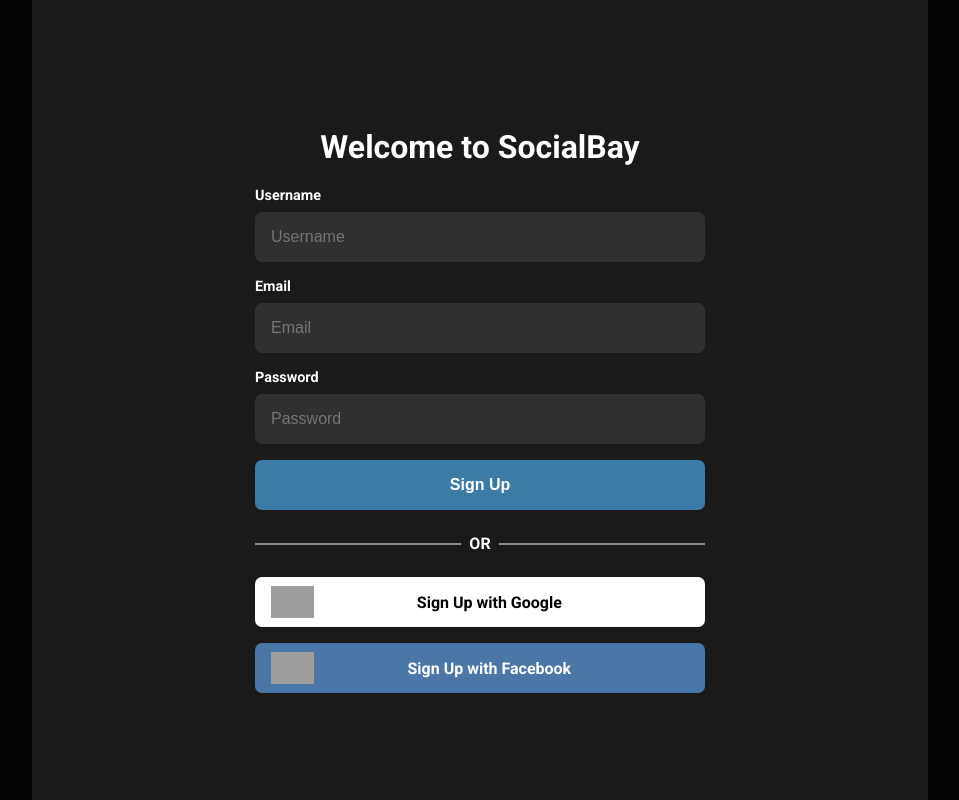
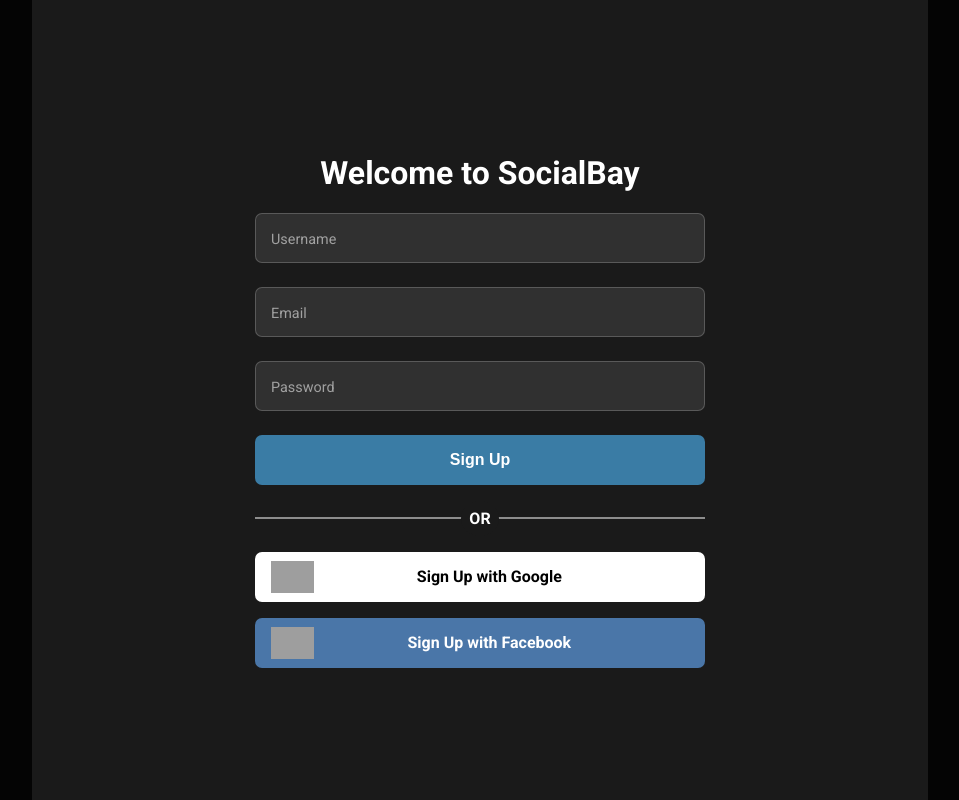
Before and after one commit to lxndrbukin/socialbay-client, a React (Vite) app: page /signup in a window 1280 px wide. Shown: the whole page, without its empty margins (160-1119 px from the left). Built offline with nearby package versions, Linux system fonts and the light colour scheme; grey boxes are pictures that could not be loaded.

Commit message:
Working on Auth input error handling with Redux. Add styling

```diff
--- a/src/assets/variables.scss
+++ b/src/assets/variables.scss
@@ -3,11 +3,14 @@
 $color-dark: #040404;
 $color-white: #ffffff;
 $color-grey: #ebebeb;
+$color-grey-2: #a1a1a1;
 $color-dark-grey: #1a1a1a;
 $color-dark-grey-2: #303030;
 $color-sky-blue: #3498db;
 $color-ocean-blue: #3a7ca5;
 $color-deep-cerulian: #0066cc;
+$color-error-red: #f88;
+$color-green: #4caf50;
 
 // SPACING
 $spacing-xs: 2px;
@@ -16,6 +19,7 @@
 $spacing-lg: 16px;
 $spacing-xl: 32px;
 $max-width: 1100px;
+$max-width: 1100px;
 
 // STYLING
 $box-shadow: rgba(0, 0, 0, 0.1) 0px 4px 6px -1px,
--- a/src/components/Auth/Auth.tsx
+++ b/src/components/Auth/Auth.tsx
@@ -1,13 +1,20 @@
 import './assets/styles.scss';
-import { useState } from 'react';
+import { useState, FormEvent, ChangeEvent, FocusEvent } from 'react';
+import { useDispatch, useSelector } from 'react-redux';
+import { AppDispatch, handleAuthErrors, RootState } from '../../store';
 import { useLocation } from 'react-router-dom';
 import { AuthFormInputProps } from './types';
 import { inputFields } from './assets/formData';
 import AuthForm from './AuthForm';
 import AuthFormInput from './assets/reusable/AuthFormInput';
+import { SessionProps } from '../../store/slices/types';
 
 export default function Auth(): JSX.Element {
   const { pathname } = useLocation();
+  const dispatch = useDispatch<AppDispatch>();
+  const { errors } = useSelector(
+    (state: RootState): SessionProps => state.session
+  );
   const [formData, setFormData] = useState<{
     [key: string]: undefined | string;
   }>({
@@ -16,10 +23,8 @@
     password: undefined,
   });
 
-  const handleInputChange = (
-    event: React.ChangeEvent<HTMLInputElement>
-  ): void => {
-    const { name, value } = event.target;
+  const handleInputChange = (e: React.ChangeEvent<HTMLInputElement>): void => {
+    const { name, value } = e.target;
     setFormData({
       ...formData,
       [name]: value,
@@ -27,8 +32,16 @@
     console.log(formData);
   };
 
-  const handleSubmit = (event: React.FormEvent<HTMLFormElement>): void => {
-    event.preventDefault();
+  const handleInputSelect = (e: FocusEvent<HTMLInputElement>): void => {
+    dispatch(handleAuthErrors({ [e.target.name]: undefined }));
+  };
+
+  const handleInputUnselect = (e: FocusEvent<HTMLInputElement>): void => {
+    dispatch(handleAuthErrors({ [e.target.name]: 'Required' }));
+  };
+
+  const handleSubmit = (e: FormEvent<HTMLFormElement>): void => {
+    e.preventDefault();
     console.log('Submitted');
   };
 
@@ -41,6 +54,9 @@
         key={field.name}
         label={field.placeholder}
         onChange={handleInputChange}
+        onSelect={handleInputSelect}
+        onBlur={handleInputUnselect}
+        errormsg={errors?.[field.name]}
         {...field}
       />
     );
--- a/src/components/Auth/assets/reusable/AuthFormInput.tsx
+++ b/src/components/Auth/assets/reusable/AuthFormInput.tsx
@@ -4,12 +4,21 @@
   name,
   placeholder,
   label,
+  errormsg,
   ...props
 }: AuthFormInputProps): JSX.Element {
   return (
     <div className="auth_form_input">
-      <label>{label}</label>
-      <input {...props} name={name} placeholder={placeholder} />
+      <input
+        {...props}
+        name={name}
+        // placeholder={placeholder}
+        className={`input ${errormsg ? 'error' : ''}`}
+      />
+      <label className={`input_label ${errormsg ? 'error' : ''}`}>
+        {label}
+      </label>
+      <span className="auth_error">{errormsg}</span>
     </div>
   );
 }
--- a/src/components/Auth/assets/styles.scss
+++ b/src/components/Auth/assets/styles.scss
@@ -52,17 +52,27 @@
         display: flex;
         flex-direction: column;
         gap: 0.5rem;
+        position: relative;
 
-        label {
-          color: $color-white;
+        .input_label {
+          color: $color-grey-2;
           font-size: 0.9rem;
-          font-weight: bold;
+          position: absolute;
+          transform: translateY(18px) translateX($spacing-md);
+          left: 0.5rem;
+          transition: all 0.2s ease;
+          pointer-events: none;
+
+          &.error {
+            color: $color-error-red;
+          }
         }
 
-        input {
-          padding: $spacing-lg $spacing-lg;
+        .input {
+          padding: $spacing-lg 0 0 $spacing-lg;
           border-radius: $border-r7;
-          border: none;
+          border: 1px solid hsla(0, 0%, 100%, 0.2);
+          height: 50px;
           background-color: $color-dark-grey-2;
           color: $color-white;
           width: 100%;
@@ -72,6 +82,20 @@
           &:focus {
             outline: none;
           }
+
+          &:focus + .input_label {
+            outline: none;
+            transform: translateY(6px) translateX($spacing-sm) scale(0.9);
+          }
+
+          &.error {
+            border: 1px solid $color-error-red;
+          }
+        }
+
+        .auth_error {
+          color: $color-error-red;
+          font-size: 0.9rem;
         }
       }
 
--- a/src/store/index.ts
+++ b/src/store/index.ts
@@ -1,8 +1,13 @@
 import { configureStore } from '@reduxjs/toolkit';
+import session from './slices/session';
 
 export const store = configureStore({
-  reducer: {},
+  reducer: {
+    session,
+  },
 });
 
 export type RootState = ReturnType<typeof store.getState>;
 export type AppDispatch = typeof store.dispatch;
+
+export * from './slices/session';
--- /dev/null
+++ b/src/store/slices/session.ts
@@ -0,0 +1,24 @@
+import { createSlice, PayloadAction } from '@reduxjs/toolkit';
+import { SessionProps } from './types';
+
+const initialState: SessionProps = {
+  isLoggedIn: false,
+  data: undefined,
+  errors: undefined,
+};
+
+export const sessionSlice = createSlice({
+  name: 'session',
+  initialState,
+  reducers: {
+    handleAuthErrors: (
+      state: SessionProps,
+      action: PayloadAction<{ [key: string]: string | undefined }>
+    ) => {
+      state.errors = { ...state.errors, ...action.payload };
+    },
+  },
+});
+
+export default sessionSlice.reducer;
+export const { handleAuthErrors } = sessionSlice.actions;
--- /dev/null
+++ b/src/store/slices/types/index.ts
@@ -0,0 +1,20 @@
+export type UserData = {
+  userId: number;
+  username: string;
+  fullName: {
+    firstName: string;
+    lastName: string;
+  };
+  email: string;
+  avatar: string;
+};
+
+export type SessionError = {
+  [key: string]: string | undefined;
+};
+
+export type SessionProps = {
+  isLoggedIn: boolean;
+  data: UserData | undefined;
+  errors: SessionError | undefined;
+};
```
